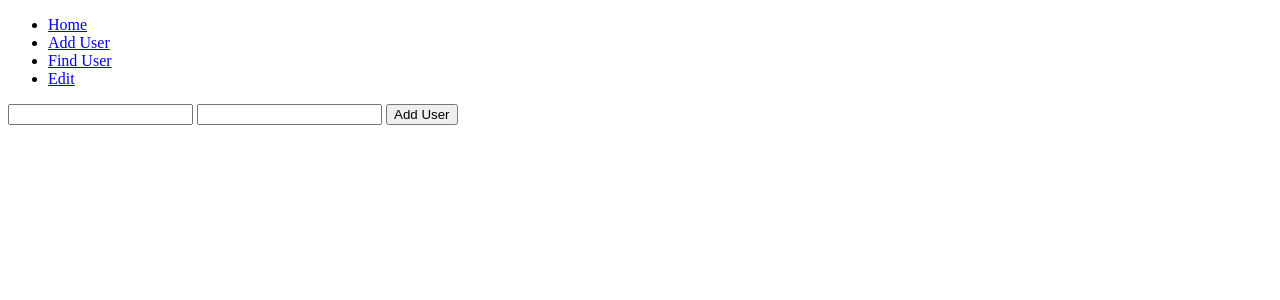
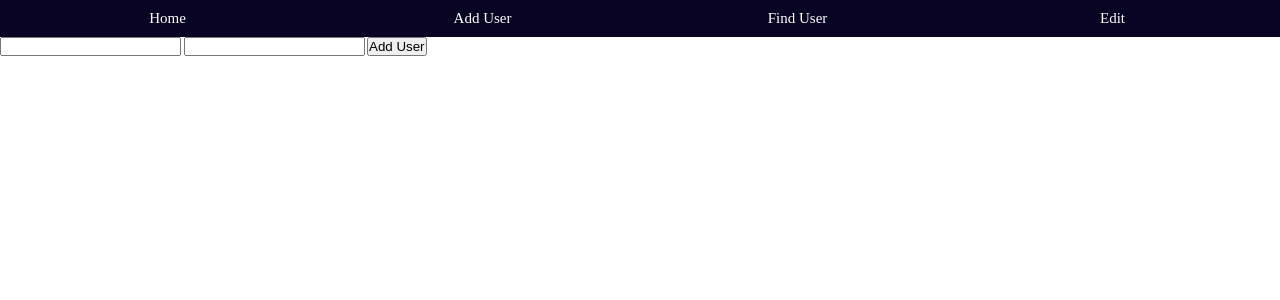
Before and after one commit to dragosbus/rithmschool-flask, a Python web app: template flask/templates/add.html in a window 1280 px wide. Shown: the top 300 px of the page. Run offline with Jinja, Linux system fonts and the light colour scheme; the template is opened without the code that fills it, so the values that code supplies are empty.

Commit message:
create js file

```diff
--- /dev/null
+++ b/flask/static/css/style.css
@@ -0,0 +1,83 @@
+html {
+    box-sizing: border-box;
+    font-size: 10px;
+}
+
+*,*::after,*::before {
+    box-sizing: inherit;
+}
+
+* {
+    margin: 0;
+    padding: 0;
+}
+
+ul {
+    list-style-type: none;
+}
+
+a {
+    text-decoration: none;
+}
+
+header {
+    background: rgb(9, 3, 36);
+    padding: 1rem;
+}
+
+header nav ul {
+    display: flex;
+    justify-content: center;
+    align-items: center;
+}
+
+header nav ul li {
+    width: 20%;
+    margin: auto auto;
+    text-align: center;
+}
+
+header nav ul li a {
+    color: #fff;
+    display: block;
+    font-size: 1.5rem;
+}
+
+.overlay {
+    position: fixed;
+    top: 0;
+    bottom: 0;
+    left: 0;
+    right: 0;
+    width: 100%;
+    height: 100%;
+    background: rgba(10, 10, 10, 0.719);
+}
+
+.modal {
+    width: 70%;
+    position: fixed;
+    top: 25%;
+    left: 0;
+    right: 0;
+    background: rgb(253, 252, 252);
+    margin: auto auto;
+    padding: 1rem;
+    border-radius: 5px;
+    animation-name: slide-down;
+    animation-duration: 0.55s;
+    animation-timing-function: ease-in;
+}
+
+.hide-modal {
+    display: none;
+}
+
+@keyframes slide-down {
+    0%{
+        transform: translate3d(0, -60px, 0);
+    }
+    100% {
+        transform: translate3d(0,0,0);
+    }
+}
--- a/flask/templates/add.html
+++ b/flask/templates/add.html
@@ -1,8 +1,10 @@
 {% extends 'base.html' %}
 {% block content %}
-    <form action="{{url_for('index')}}" method="POST">
-        <input type="text" name="first_name">
-        <input type="text" name="last_name">
-        <button type="submit">Add User</button>
-    </form>
+    <main>
+        <form action="{{url_for('index')}}" method="POST">
+            <input type="text" name="first_name">
+            <input type="text" name="last_name">
+            <button type="submit">Add User</button>
+        </form>
+    </main>
 {% endblock %}
--- a/flask/templates/base.html
+++ b/flask/templates/base.html
@@ -5,11 +5,12 @@
     <meta name="viewport" content="width=device-width, initial-scale=1.0">
     <meta http-equiv="X-UA-Compatible" content="ie=edge">
     <title>Flask App-RithmSchool</title>
+    <link rel="stylesheet" href="{{ url_for('static', filename='css/style.css') }}">
 </head>
 <body>
     <header>
         <nav>
-            <ul>
+            <ul class="navigation">
                 <li>
                     <a href="{{url_for('index')}}">Home</a>
                 </li>
@@ -27,5 +28,7 @@
     </header>
     {% block content %}
     {% endblock %}
+
+    <script type="text/javascript" src="{{ url_for('static', filename='js/app.js') }}"></script>
 </body>
 </html>
--- a/flask/templates/edit.html
+++ b/flask/templates/edit.html
@@ -1,9 +1,11 @@
 {% extends 'base.html' %}
 {% block content %}
+    <main>
         <form action="{{url_for('edit')}}" method="POST">
             <input type="text" name="useredit-id" placeholder="User id">
             <input type="text" name="new_first_name" placeholder="New First Name">
             <input type="text" name="new_last_name" placeholder="New last name">
             <button type="submit">Edit</button>
         </form>
+    </main>
 {% endblock %}
```
Also changed, not shown: flask/static/js/app.js (added, +47 -0 lines), flask/templates/find.html (+7 -5 lines), flask/templates/index.html (+7 -5 lines). Lines whose indentation alone changed are shown as unchanged.
